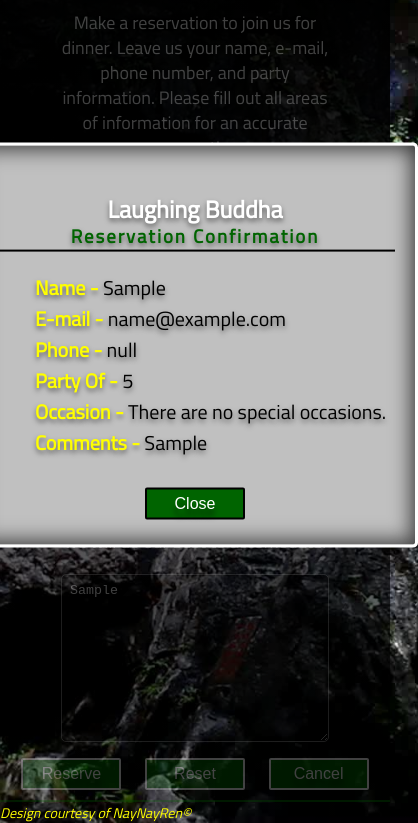
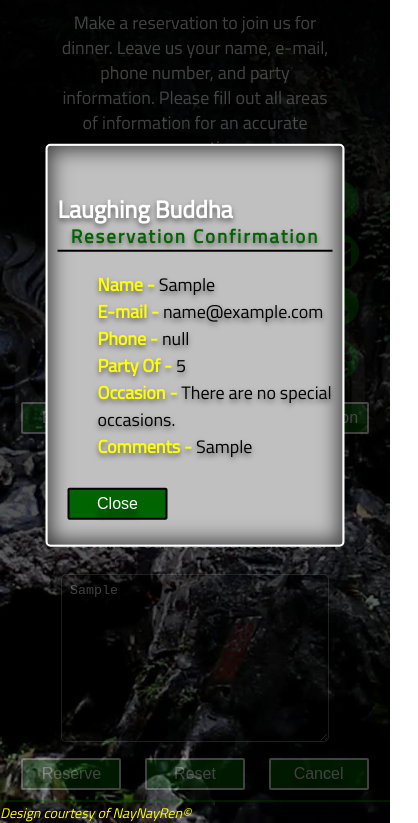
Before and after one commit to NayNayRen/laughing-buddha, a plain HTML site: page index.html in a window 390 px wide. Both pictures are taken after typing "Sample", "name@example.com", "5", "5", "Sample" into the empty fields and a click on the input "Reserve". Shown: the part 77-900 px from the top of the page, 418 px wide, since content can reach past the window. Drawn offline with Linux system fonts and the light colour scheme.

Commit message:
adjustments for confirmation form

```diff
--- a/styles/styles.css
+++ b/styles/styles.css
@@ -38,7 +38,7 @@
 /* HTML AND CLASS STYLES */
 .alert_box{
   background: #C0C0C0;
-  border: solid 3px white;
+  border: solid 2px white;
   border-radius: 5px;
   box-shadow: inset 5px 5px 20px rgba(0, 0, 0, 0.5), inset -5px -5px 20px rgba(0, 0, 0, 0.5);
   color: yellow;
@@ -46,11 +46,11 @@
   left: 50%;
   padding: 25px 20px;
   position: absolute;
-  text-align: center;
+  text-align: left;
   text-shadow: 0 3px 5px rgba(0,0,0,0.5);
   top: 50%;
   transform: translate(-50%, -50%);
-  width: 600px;
+  max-width: 600px;
   z-index: 1;
 }
 
@@ -77,7 +77,6 @@
 
 .alert_box ul{
   font-size: 22px;
-  text-align: left;
 }
 
 .alert_box span{
@@ -241,10 +240,11 @@ body{
 
 @media(max-width: 700px) {
   .alert_box{
-    width: 400px;
+    padding: 25px 10px;
+    width: 275px;
   }
   .alert_box ul{
-    font-size: 20px;
+    font-size: 18px;
   }
   body{
     display: inline-block;
@@ -262,7 +262,7 @@ body{
     width: 250px;
   }
   .comp_name, .greeting{
-    font-size: 25px;
+    font-size: 20px;
   }
   .comp_slogan{
     font-size: 16px;
```
